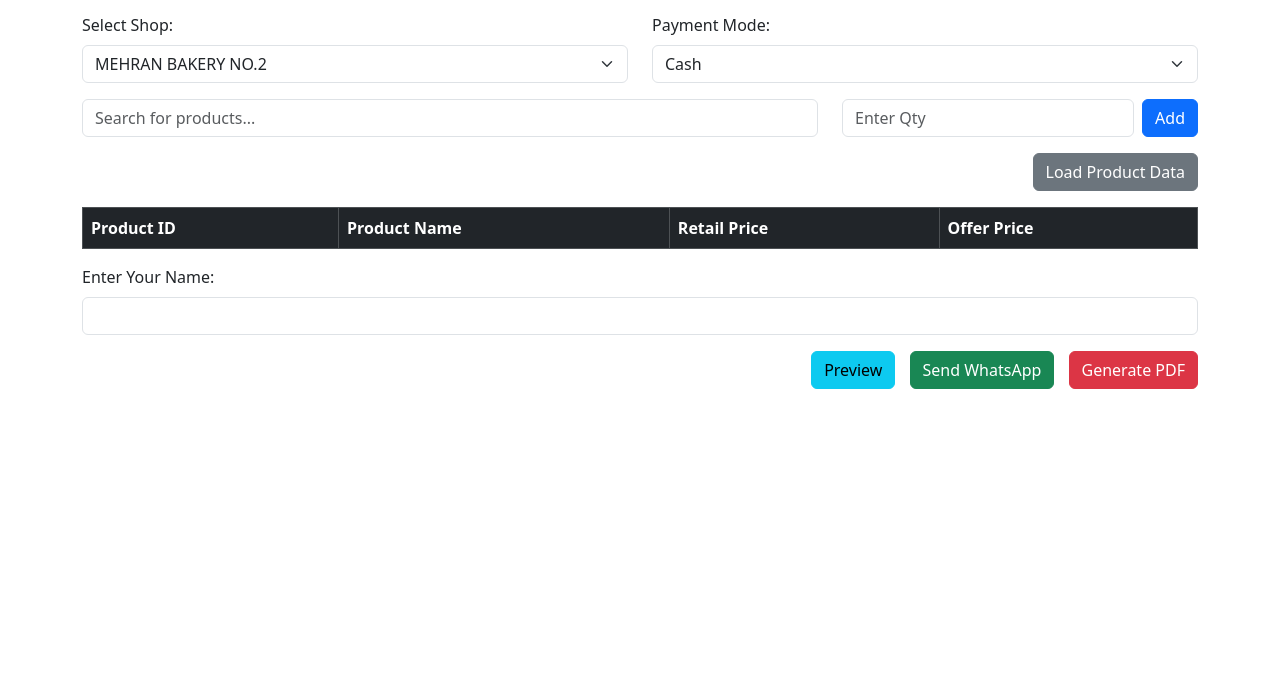
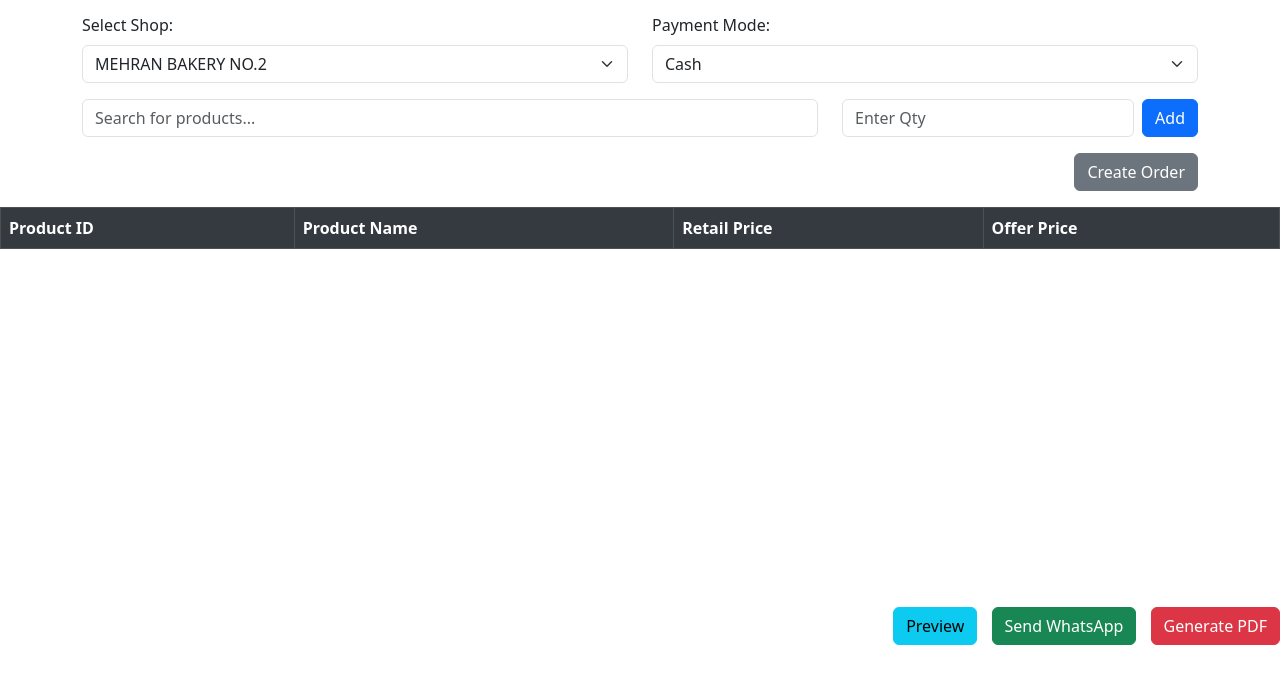
Before and after one commit to zainsodagar/saudamart, a plain HTML site: page index.html in a window 1280 px wide. Shown: the part 97-780 px from the top of the page. Drawn offline with nearby package versions, Linux system fonts and the light colour scheme.

Commit message:
Add files via upload

```diff
--- a/index.html
+++ b/index.html
@@ -3,13 +3,26 @@
 <head>
     <meta charset="UTF-8">
     <meta name="viewport" content="width=device-width, initial-scale=1.0">
-    <title>Product Table</title>
+    <title>Sauda Mart</title>
 
     <!-- Bootstrap CSS -->
     <link href="https://cdn.jsdelivr.net/npm/bootstrap@5.3.0-alpha1/dist/css/bootstrap.min.css" rel="stylesheet">
 
     <style>
         /* Custom styles for badges */
+        .table-responsive {
+            position: relative;
+            overflow: auto;
+            height: 400px; /* Adjust height as needed */
+        }
+
+        .table thead th {
+            position: sticky;
+            top: 0;
+            z-index: 10; /* Ensures the header is above the other content */
+            background-color: #343a40; /* Match this with your table header background */
+            color: white; /* Change text color if needed */
+        }
         .qty-badge {
             background-color: #007bff;
             color: white;
@@ -45,7 +58,7 @@
         </div>
 
         <!-- Shop Section with Add Shop Button -->
-        <div class="row mb-3">
+        <div class="row mb-3 sticky-top bg-white">
             <div class="col-md-6">
                 <label for="shop-name" class="form-label">Select Shop:</label>
                 <select class="form-select" id="shop-name" onchange="updatePreviousBalance()">
@@ -83,7 +96,7 @@
         </div>
 
         <!-- Search and Add Quantity Section -->
-        <div class="row mb-3 d-flex align-items-center input-group-mobile">
+        <div class="row mb-3 sticky-top bg-white">
             <div class="col-md-8 col-sm-12 mb-2 mb-md-0">
                 <input type="text" id="searchBar" class="form-control" onkeyup="searchTable()" placeholder="Search for products...">
             </div>
@@ -94,7 +107,8 @@
         </div>
 
         <div class="mb-3 text-end">
-            <button id="loadDataBtn" class="btn btn-secondary">Load Product Data</button>
+            <button id="loadDataBtn" class="btn btn-secondary">Create Order</button>
+        </div>
     </div>
 
     <!-- Responsive Product Table -->
@@ -115,10 +129,10 @@
         </div>
 
         <!-- User Info -->
-        <div class="mb-3">
+        <!-- <div class="mb-3">
             <label for="userName" class="form-label">Enter Your Name:</label>
             <input type="text" id="userName" class="form-control" required>
-        </div>
+        </div> -->
 
         <!-- Button Group -->
         <div class="button-group text-end">
```
Lines whose indentation alone changed are shown as unchanged.
